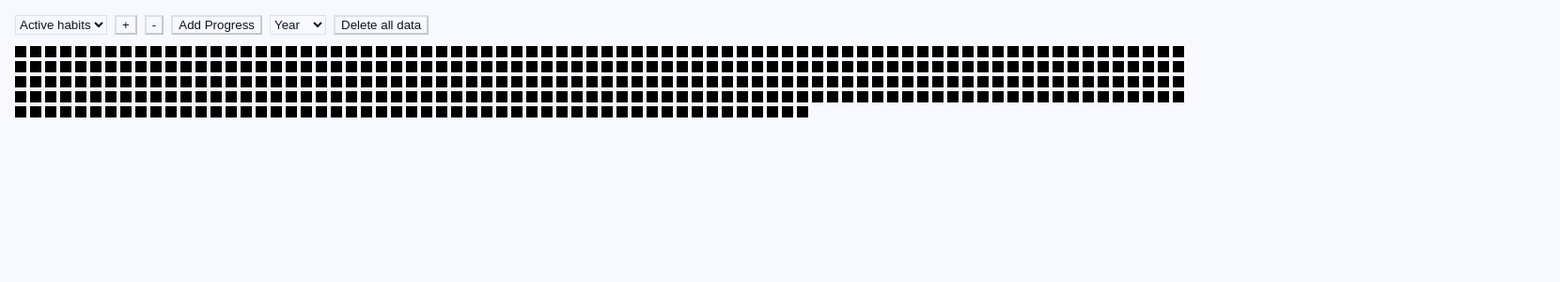
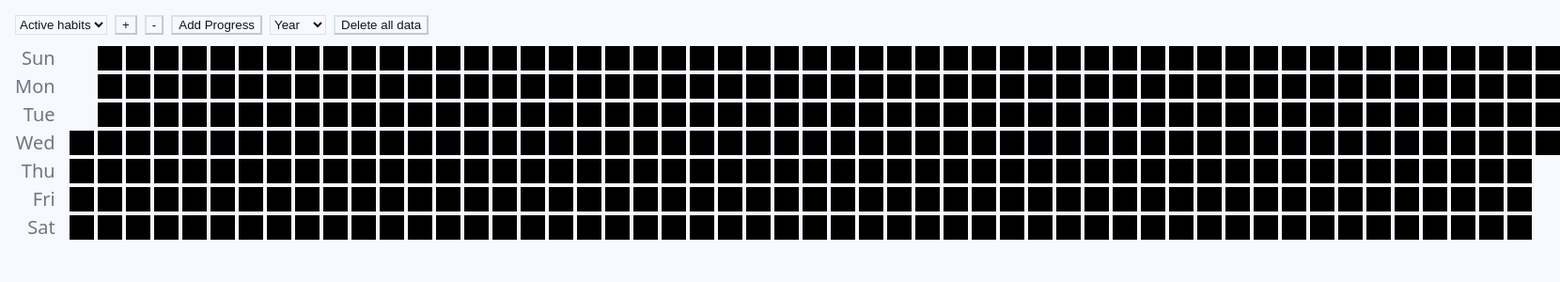
Before and after one commit to StrangeQuark/habitchart-frontend, a React (Vite) app: page / in a window 1280 px wide. Shown: the top 300 px of the page at 94% size, 1660 px wide, since content can reach past the window. Built offline with nearby package versions, Linux system fonts and the light colour scheme.

Commit message:
Make the chart layout look better

```diff
--- a/src/components/Chart.jsx
+++ b/src/components/Chart.jsx
@@ -1,11 +1,20 @@
 import Tile from './Tile'
 import './css/Chart.css'
+
+const WEEKDAYS = ['Sun', 'Mon', 'Tue', 'Wed', 'Thu', 'Fri', 'Sat']
+
+const toDateKey = (date) => {
+    return [
+        date.getFullYear(),
+        String(date.getMonth() + 1).padStart(2, '0'),
+        String(date.getDate()).padStart(2, '0')
+    ].join('-')
+}
 
 const getDatesForView = (viewMode, year) => {
     const dates = []
     const now = new Date()
 
-    // Anchor to local midnight
     const today = new Date(
         now.getFullYear(),
         now.getMonth(),
@@ -22,7 +31,6 @@ const getDatesForView = (viewMode, year) => {
         start = new Date(today.getFullYear(), today.getMonth(), 1)
         end = new Date(today.getFullYear(), today.getMonth() + 1, 0)
     } else {
-        // Week view — Sunday start (0 = Sunday)
         const dayOfWeek = today.getDay()
         start = new Date(today)
         start.setDate(today.getDate() - dayOfWeek)
@@ -33,19 +41,24 @@ const getDatesForView = (viewMode, year) => {
 
     const current = new Date(start)
     while (current <= end) {
-        dates.push(
-            [
-                current.getFullYear(),
-                String(current.getMonth() + 1).padStart(2, '0'),
-                String(current.getDate()).padStart(2, '0')
-            ].join('-')
-        )
+        dates.push(toDateKey(current))
         current.setDate(current.getDate() + 1)
     }
 
     return dates
 }
 
+const padDatesForWeeks = (dates) => {
+    if (dates.length === 0) return []
+
+    const firstDate = new Date(dates[0] + 'T00:00:00')
+    const leadingDays = firstDate.getDay()
+
+    return [
+        ...Array(leadingDays).fill(null),
+        ...dates
+    ]
+}
 
 const calculateIntensity = (entry, habits, selectedHabit) => {
     if (habits.length === 0) return 0
@@ -55,14 +68,14 @@ const calculateIntensity = (entry, habits, selectedHabit) => {
     }
 
     let completed = 0
+
     for (const habit of habits) {
-        if (entry[habit.id]) {
-            if(selectedHabit === 'active') {
-                if(habit.active)
-                    completed++
+        if (!entry[habit.id]) continue
+
+        if (selectedHabit === 'active') {
+            if (habit.active) completed++
         } else {
             completed++
-            }
         }
     }
 
@@ -71,10 +84,29 @@ const calculateIntensity = (entry, habits, selectedHabit) => {
 
 const Chart = ({ habits, entries, selectedHabit, viewMode, year }) => {
     const dates = getDatesForView(viewMode, year)
+    const paddedDates = padDatesForWeeks(dates)
 
     return (
+        <div className="chart-wrapper">
+            <div className="chart-labels">
+                {WEEKDAYS.map(day => (
+                    <div key={day} className="chart-label">
+                        {day}
+                    </div>
+                ))}
+            </div>
+
             <div className="chart">
-            {dates.map(date => {
+                {paddedDates.map((date, index) => {
+                    if (!date) {
+                        return (
+                            <div
+                                key={`empty-${index}`}
+                                className="tile tile--empty"
+                            />
+                        )
+                    }
+
                     const entry = entries[date] || {}
                     const intensity = calculateIntensity(
                         entry,
@@ -92,6 +124,7 @@ const Chart = ({ habits, entries, selectedHabit, viewMode, year }) => {
                     )
                 })}
             </div>
+        </div>
     )
 }
 
--- a/src/components/css/Chart.css
+++ b/src/components/css/Chart.css
@@ -1,5 +1,34 @@
+.chart-wrapper {
+    display: flex;
+    align-items: flex-start;
+}
+
+/* Left-side weekday labels */
+.chart-labels {
+    display: grid;
+    grid-template-rows: repeat(7, 26px);
+    gap: 4px;
+    margin-right: 15px;
+}
+
+.chart-label {
+    font-size: 20px;
+    line-height: 26px;
+    color: #6e7781;
+    text-align: right;
+    user-select: none;
+}
+
+/* Contribution grid */
 .chart {
     display: grid;
-    grid-template-columns: repeat(auto-fill, 12px);
+    grid-template-rows: repeat(7, 26px);
+    grid-auto-flow: column;
     gap: 4px;
 }
+
+/* Padding cells */
+.tile--empty {
+    background: transparent;
+    pointer-events: none;
+}
--- a/src/components/css/Tile.css
+++ b/src/components/css/Tile.css
@@ -1,5 +1,5 @@
 .tile {
-    width: 12px;
-    height: 12px;
+    width: 26px;
+    height: 26px;
     background-color: black;
 }
```
Lines whose indentation alone changed are shown as unchanged.
